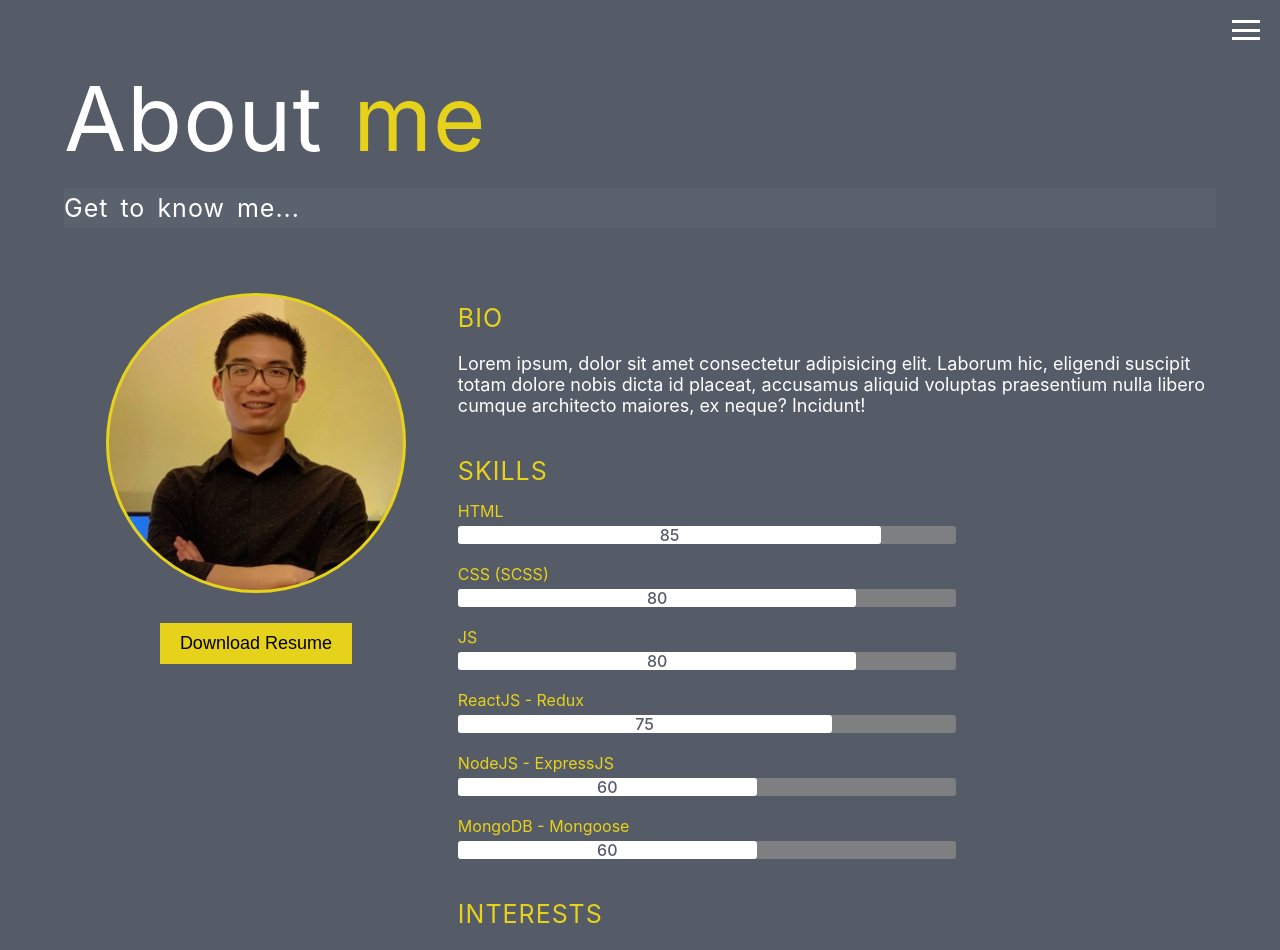
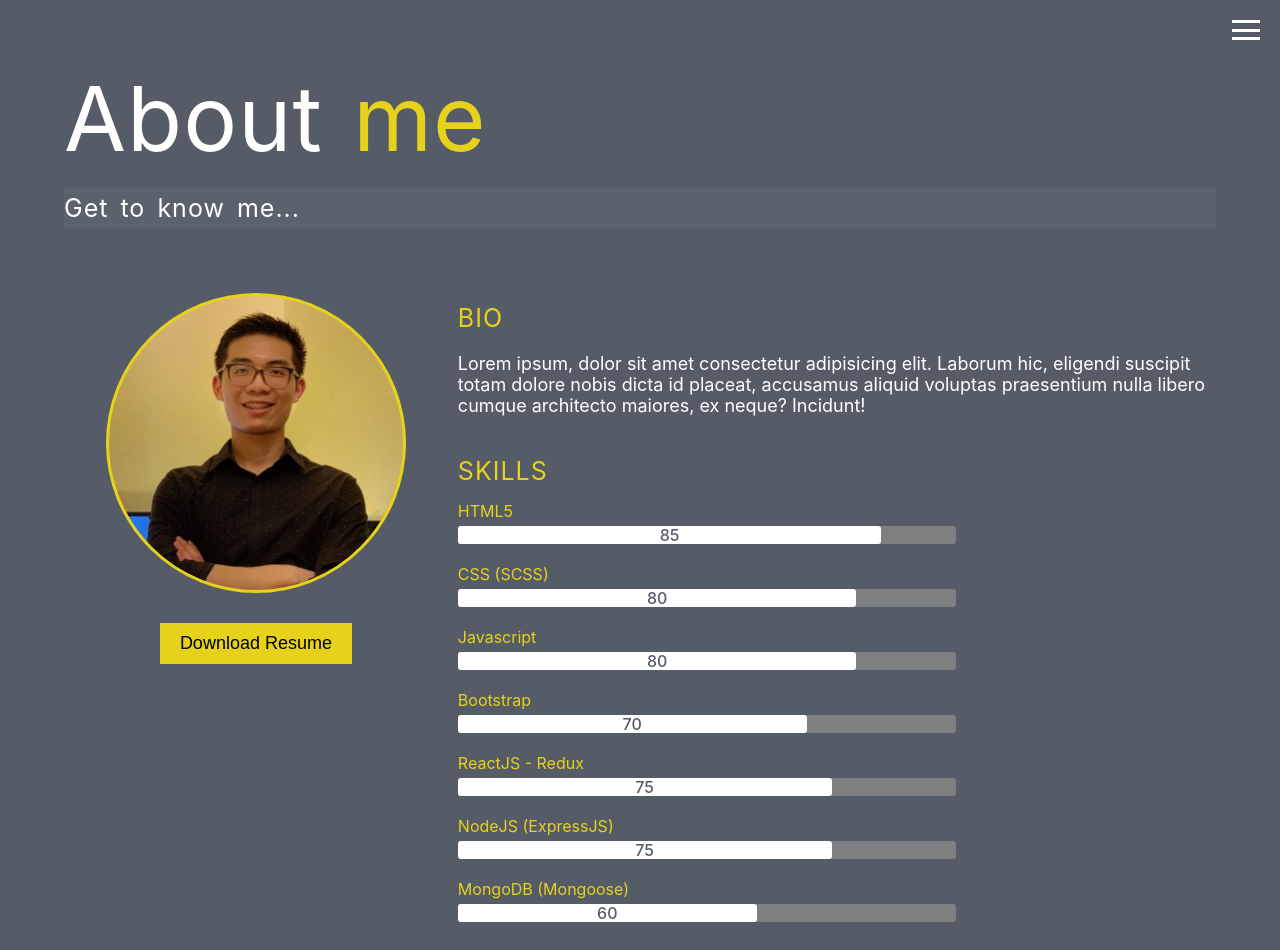
Before and after one commit to thaisonbk57/Portfolio-Fullstack, a React (Create React App) app: page /about in a window 1280 px wide. Shown: the top 950 px of the page. Built offline with nearby package versions, Linux system fonts and the light colour scheme.

Commit message:
slightly changed the skillsset

```diff
--- a/src/components/Skills/Skills.js
+++ b/src/components/Skills/Skills.js
@@ -4,15 +4,41 @@ import "./Skills.scss";
 
 import Skill from "./Skill/Skill";
 
+const skills = [
+  {
+    name: "HTML5",
+    level: "85"
+  },
+  {
+    name: "CSS (SCSS)",
+    level: "80"
+  },
+  {
+    name: "Javascript",
+    level: "80"
+  },
+  {
+    name: "Bootstrap",
+    level: "70"
+  },
+  {
+    name: "ReactJS - Redux",
+    level: "75"
+  },
+  {
+    name: "NodeJS (ExpressJS)",
+    level: "75"
+  },
+  {
+    name: "MongoDB (Mongoose)",
+    level: "60"
+  }
+];
+
 export default function Skills() {
-  return (
-    <div className="Skill">
-      <Skill skill="HTML" level="85" />
-      <Skill skill="CSS (SCSS)" level="80" />
-      <Skill skill="JS" level="80" />
-      <Skill skill="ReactJS - Redux" level="75" />
-      <Skill skill="NodeJS - ExpressJS" level="60" />
-      <Skill skill="MongoDB - Mongoose" level="60" />
-    </div>
-  );
+  const skillSet = skills.map(skill => (
+    <Skill key={skill.name} skill={skill.name} level={skill.level} />
+  ));
+
+  return <div className="Skill">{skillSet}</div>;
 }
```
